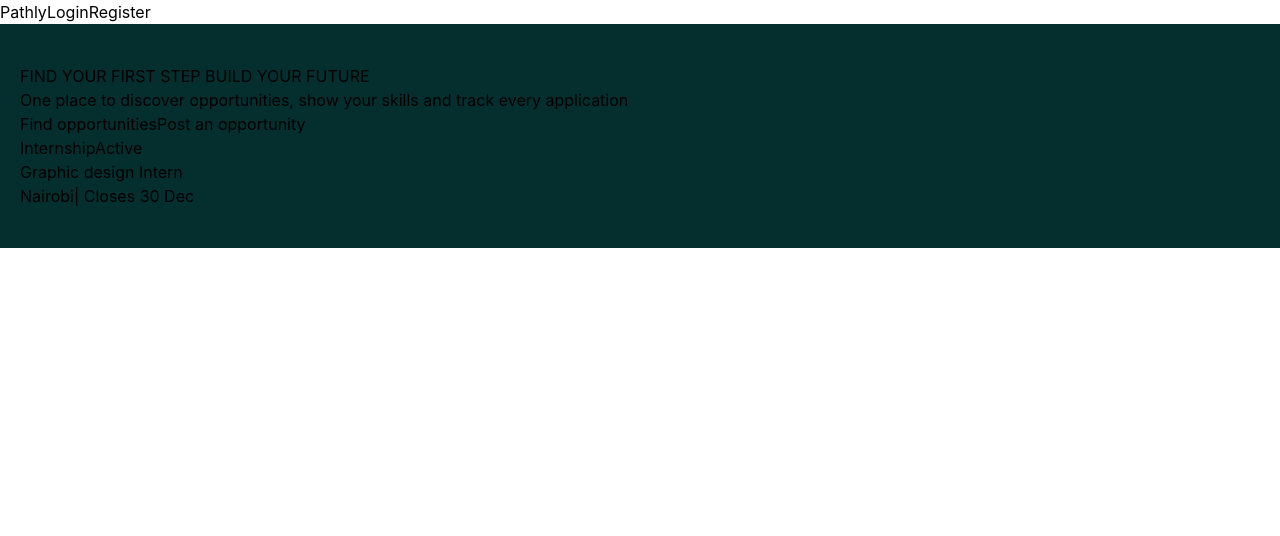
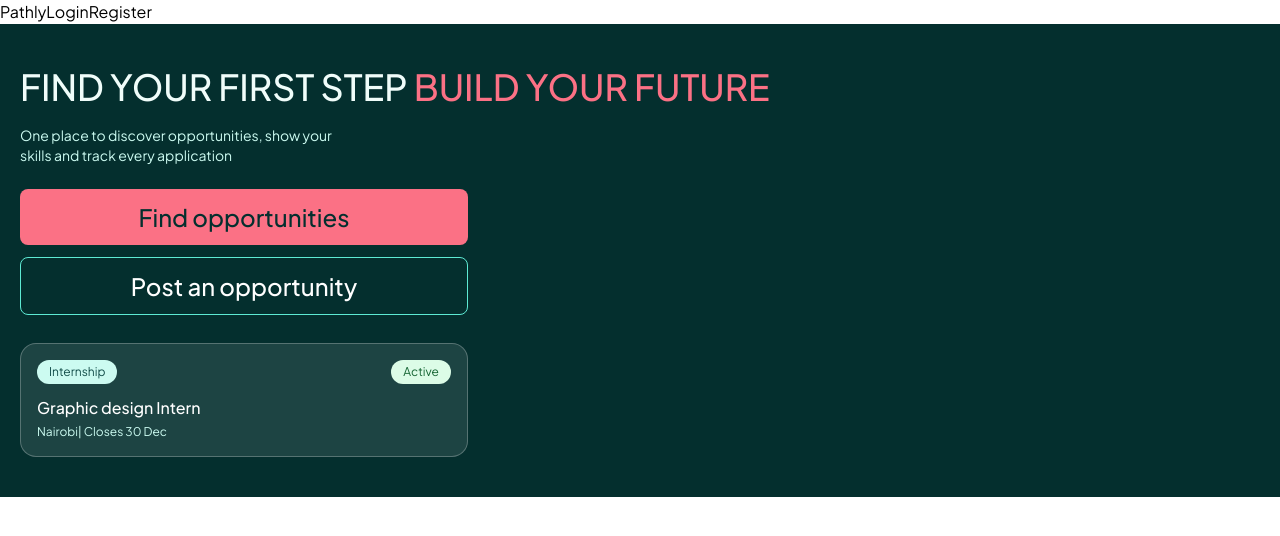
Before and after one commit to sabihaalalji/pathly, a React (Vite) app: page / in a window 1280 px wide. Shown: the top 536 px of the page. Built offline with nearby package versions, Linux system fonts and the light colour scheme.

Commit message:
Style-Hero section

```diff
--- a/index.html
+++ b/index.html
@@ -1,6 +1,7 @@
 <!doctype html>
 <html lang="en">
   <head>
+    <link href="https://fonts.googleapis.com/css2?family=Plus+Jakarta+Sans:wght@400;500;700&display=swap" rel="stylesheet">
     <meta charset="UTF-8" />
     <link rel="icon" type="image/svg+xml" href="/favicon.svg" />
     <meta name="viewport" content="width=device-width, initial-scale=1.0" />
--- a/src/index.css
+++ b/src/index.css
@@ -1 +1,4 @@
 @import "tailwindcss";
+@theme {
+  --font-sans: "Plus Jakarta Sans", sans-serif;
+}
--- a/src/pages/Home.jsx
+++ b/src/pages/Home.jsx
@@ -1,26 +1,26 @@
 export default function Home() {
   return (
-    <section className="bg-[#042F2E] px-5 py-10">
-      <h1>
-        FIND YOUR FIRST STEP <span> BUILD YOUR FUTURE</span>
+    <section className="bg-[#042F2E] px-5 py-10 text-white text-4xl md:text-2xl size-36px  ">
+      <h1 className="text-4xl font-medium leading-tight text-[#F0FDFA]">
+        FIND YOUR FIRST STEP <span className="text-[#FB7185]">  BUILD YOUR FUTURE</span>
       </h1>
-      <p>
+      <p className="mt-4 text-sm text-[#CCFBF1] max-w-xs">
         One place to discover opportunities, show your skills and track every
         application
       </p>
-      <div>
-        <button>Find opportunities</button>
-        <button>Post an opportunity</button>
+      <div className="mt-6 flex flex-col gap-3 max-w-md">
+        <button className="bg-[#FB7185] text-[#042F2E] py-3 rounded-lg text-center font-medium">Find opportunities</button>
+        <button className="border border-[#5EEAD4] text-white py-3 rounded-lg text-center font-medium">Post an opportunity</button>
       </div>
 
-      <div>
-        <div>
-          <span>Internship</span>
-          <span>Active</span>
+      <div className="mt-7 bg-white/10 border border-white/25 rounded-2xl p-4 max-w-md">
+        <div className="flex justify-between items-center">
+          <span className="text-xs px-3 py-1 rounded-full bg-[#CCFBF1] text-[#134E4A] ">Internship</span>
+          <span className="text-xs px-3 py-1 rounded-full bg-[#DCFCE7] text-[#166534] ">Active</span>
         </div>
         <div>
-            <h2>Graphic design Intern</h2>
-            <p>Nairobi| Closes 30 Dec</p>
+            <h2 className="mt-3 text-base font-medium">Graphic design Intern</h2>
+            <p className="mt-1 text-xs text-[#CCFBF1]">Nairobi| Closes 30 Dec</p>
         </div>
       </div>
     </section>
```
